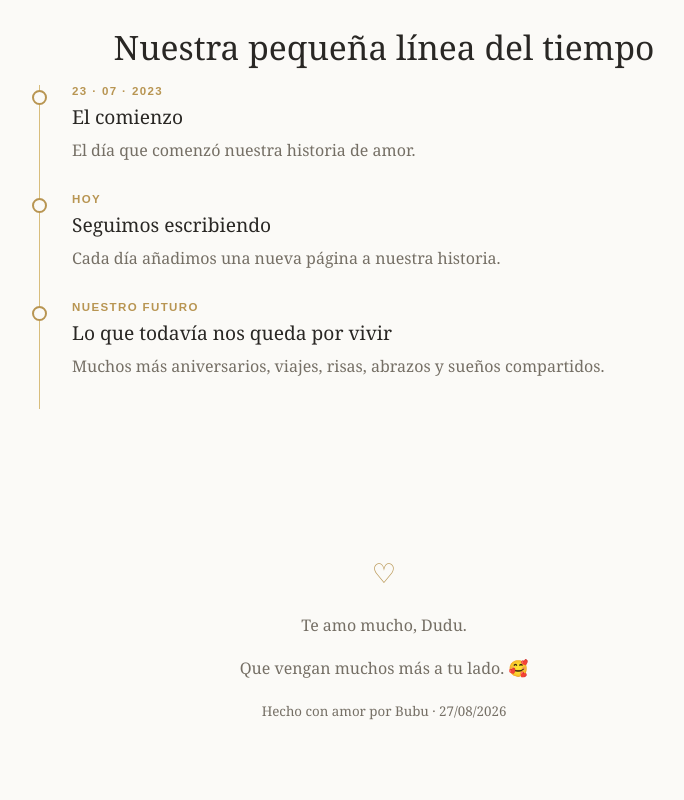
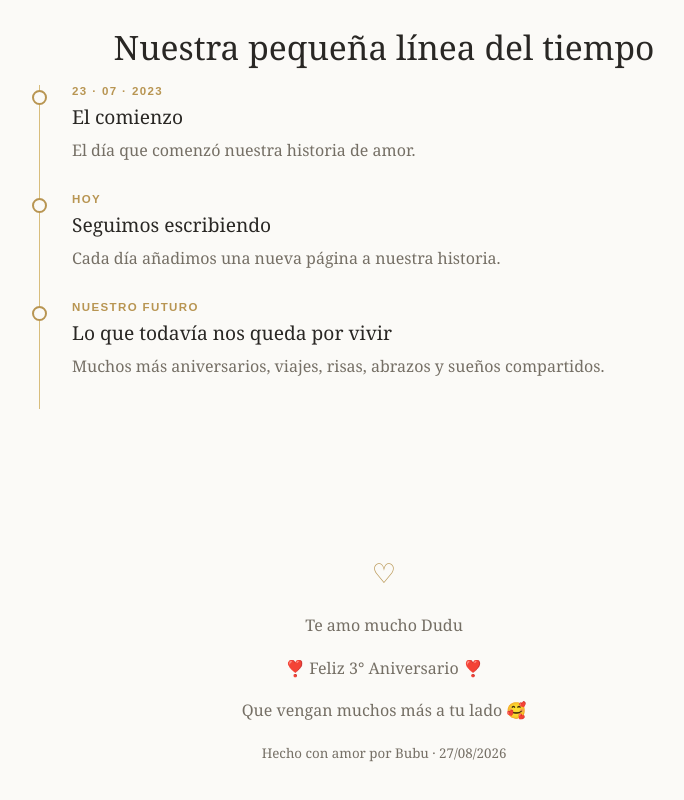
Before and after one commit to surelygamero/nuestra-historia-de-amor-dudu-bubu, a plain HTML site: page index.html in a window 1280 px wide. Shown: the part 3357-4157 px from the top of the page, without its empty margins (256-940 px from the left). Drawn offline with Linux system fonts and the light colour scheme.

Commit message:
Update index.html

```diff
--- a/index.html
+++ b/index.html
@@ -101,8 +101,9 @@ footer{text-align:center;padding:60px 18px 80px;color:var(--muted)}
 
 <footer>
   <div class="heart">♡</div>
-  <p>Te amo mucho, Dudu.</p>
-  <p>Que vengan muchos más a tu lado. 🥰</p>
+  <p>Te amo mucho Dudu</p>
+  <p>❣️ Feliz 3° Aniversario ❣️</p>
+  <p>Que vengan muchos más a tu lado 🥰</p>
   <small>Hecho con amor por Bubu · 27/08/2026</small>
 </footer>
 
```
